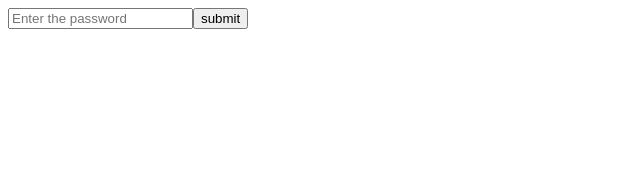
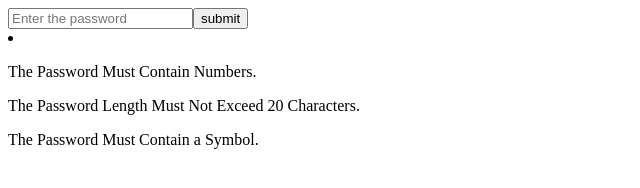
Before and after one commit to swastiksharma45/The-Password-Thing, a plain HTML site: page index.html in a window 1280 px wide. Shown: the whole page, without its empty margins (0-640 px from the left). Drawn offline with Linux system fonts and the light colour scheme.

Commit message:
Added Conditions for Password

```diff
--- a/index.html
+++ b/index.html
@@ -8,6 +8,15 @@
 </head>
 <body>
     <input placeholder="Enter the password"><button>submit</button></input>
+    <li>
+        <p>The Password Must Contain Numbers.</p>
+        <p>The Password Length Must Not Exceed 20 Characters.</p>
+        <p>The Password Must Contain a Symbol.</p>
+    </li>
+
+
+
+
     <script src="script.js"></script>
 </body>
 </html>
```
